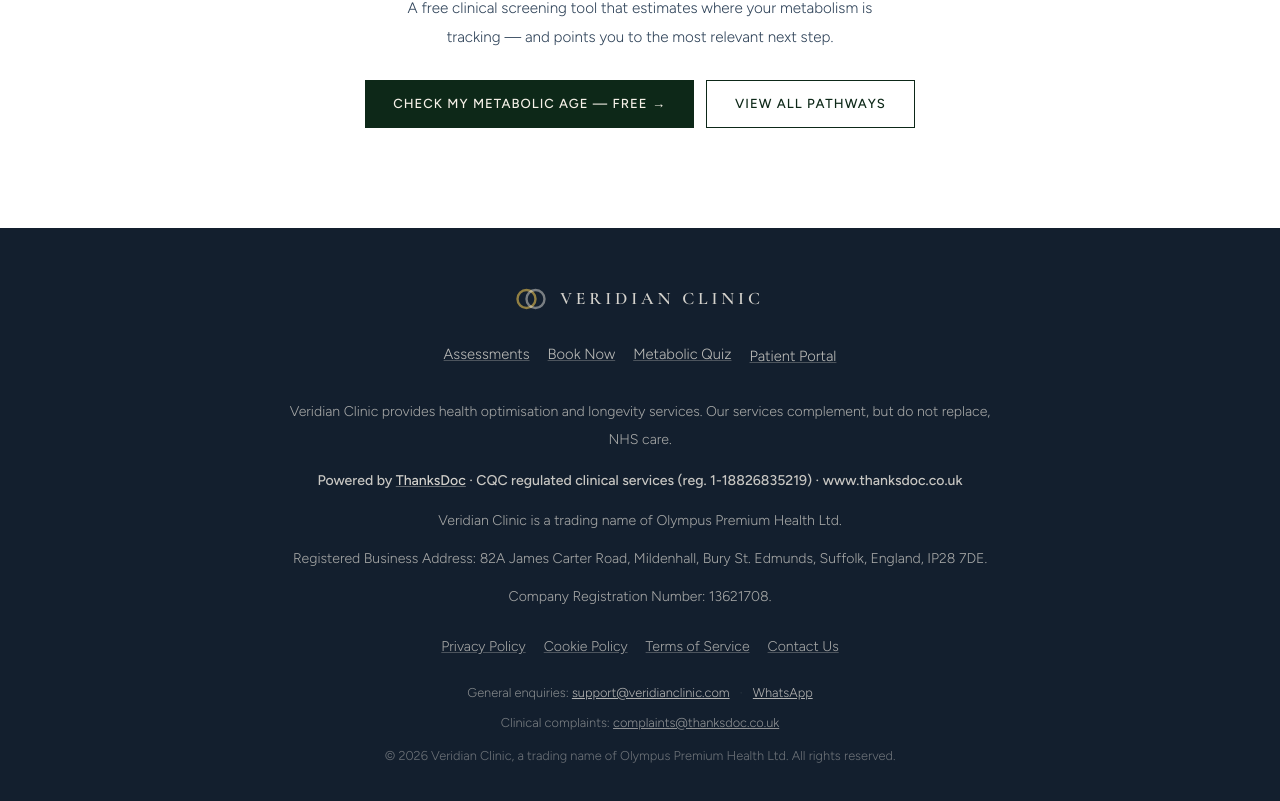
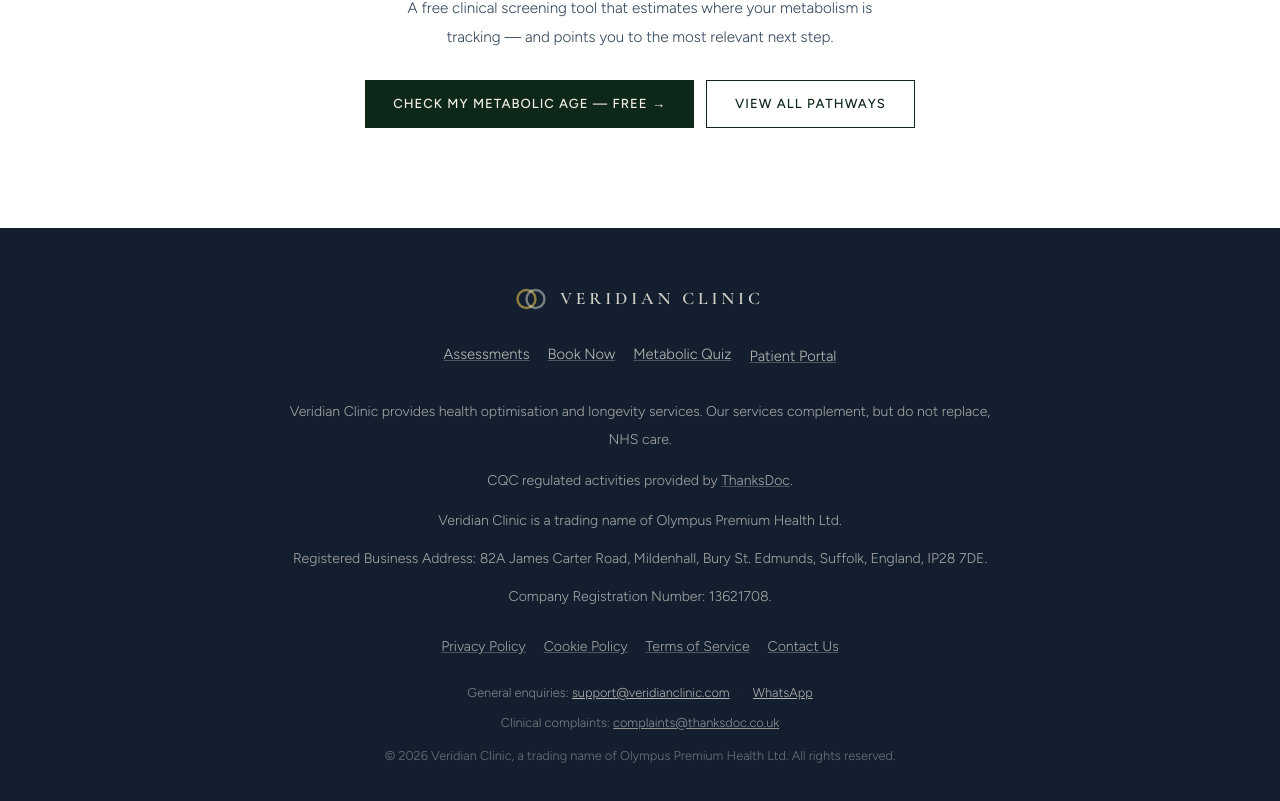
Before and after one commit to Dioscuri2/veridian-clinic, a Next.js app: page /blog in a window 1280 px wide. Shown: the part 2073-2874 px from the top of the page. Built offline with nearby package versions, Linux system fonts and the light colour scheme; no server answers.

Commit message:
Remove CQC from bio credentials — footer only, provided by ThanksDoc

```diff
--- a/app/page.tsx
+++ b/app/page.tsx
@@ -486,7 +486,6 @@
                     ["MBBS", "Bachelor of Medicine and Surgery"],
                     ["MRCGP", "Member of the Royal College of GPs"],
                     ["MRCS", "Member of the Royal College of Surgeons"],
-                    ["CQC Regulated", "Regulated clinical services via thanksdoc.co.uk"],
                   ].map(([tag, desc]) => (
                     <div key={tag} style={{ padding: "11px 13px", background: "var(--iv)", borderLeft: "2px solid var(--go)" }}>
                       <p style={{ fontSize: ".7rem", fontWeight: 700, letterSpacing: ".1em", textTransform: "uppercase", color: "var(--fo)", marginBottom: 2 }}>{tag}</p>
--- a/components/Footer.jsx
+++ b/components/Footer.jsx
@@ -90,12 +90,12 @@
               Veridian Clinic provides health optimisation and longevity services.
               Our services complement, but do not replace, NHS care.
             </p>
-            <p style={{ margin: "0 0 12px", color: "rgba(246,241,232,.8)", fontWeight: 500 }}>
-              Powered by{" "}
-              <a href="https://thanksdoc.co.uk" target="_blank" rel="noopener noreferrer" style={{ color: "rgba(246,241,232,.85)", textDecoration: "underline", textDecorationColor: "rgba(246,241,232,.35)" }}>
+            <p style={{ margin: "0 0 12px" }}>
+              CQC regulated activities provided by{" "}
+              <a href="https://thanksdoc.co.uk" target="_blank" rel="noopener noreferrer" style={{ color: "rgba(246,241,232,.65)", textDecoration: "underline", textDecorationColor: "rgba(246,241,232,.25)" }}>
                 ThanksDoc
               </a>
-              {" "}· CQC regulated clinical services (reg. 1-18826835219) · www.thanksdoc.co.uk
+              .
             </p>
             <p style={{ margin: "0 0 10px" }}>
               Veridian Clinic is a trading name of Olympus Premium Health Ltd.
```
